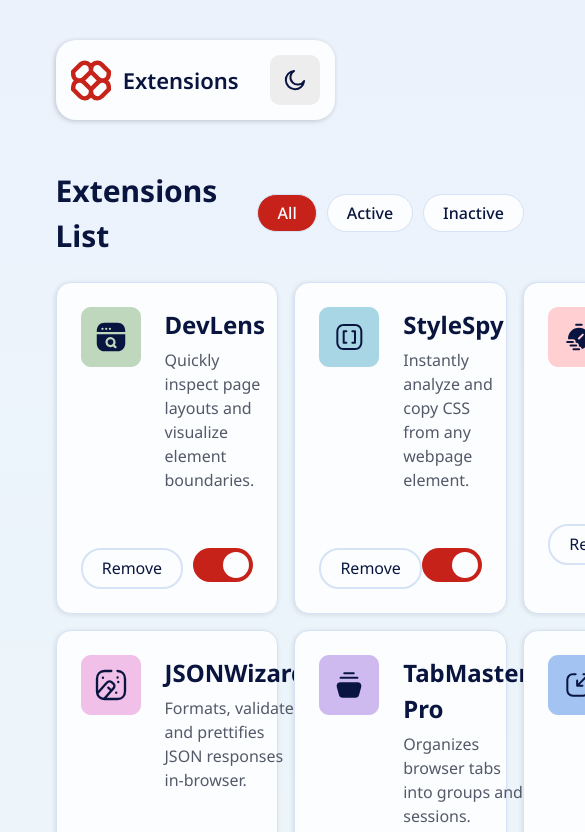
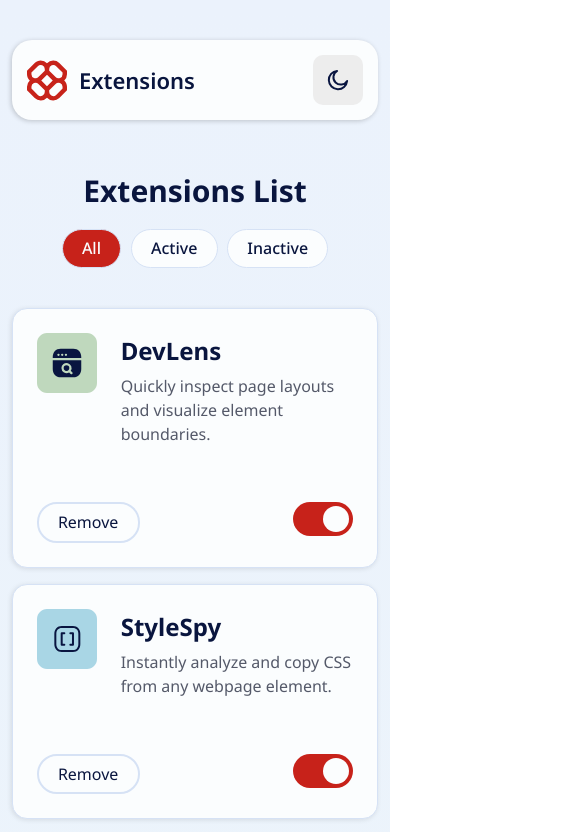
Before and after one commit to isabela2903/browser-extention-manager-ui, a plain HTML site: page index.html in a window 390 px wide. Shown: the top 832 px of the page, 585 px wide, since content can reach past the window. Drawn offline with Linux system fonts and the light colour scheme.

Commit message:
feat: adicionar layout responsivo

```diff
--- a/css/base.css
+++ b/css/base.css
@@ -1,5 +1,5 @@
 body {
-  padding: 2.5rem;
+  padding: 2.5rem 5%;
   font-family: "Noto Sans", sans-serif;
 }
 
@@ -10,7 +10,6 @@ body {
   justify-content: space-between;
   padding: 0.9375rem;
   align-items: center;
-  width: 90%;
   margin: 0 auto;
   border-radius: 20px;
 }
@@ -47,7 +46,6 @@ body {
   display: flex;
   justify-content: space-between;
   align-items: center;
-  max-width: 90%;
   margin: 3rem auto 1.5rem auto;
 }
 
@@ -76,7 +74,6 @@ body {
 /* ----------------------------- EXTENSION LIST ----------------------------- */
 
 .extensions-list {
-  width: 90%;
   display: grid;
   grid-template-columns: repeat(3, 1fr);
   margin: 0 auto;
@@ -86,6 +83,9 @@ body {
 .extensions-list .card {
   border-radius: 15px;
   padding: 1.5rem;
+  display: flex;
+  flex-direction: column;
+  justify-content: space-between;
 }
 
 .extensions-list .card .card-header {
--- /dev/null
+++ b/css/responsive.css
@@ -0,0 +1,30 @@
+@media (max-width: 1024px) {
+  .extensions-list {
+    grid-template-columns: repeat(2, 1fr);
+  }
+}
+
+@media (max-width: 768px) {
+  .extensions-list {
+    display: block;
+  }
+
+  .extensions-list .card:not(:last-child) {
+    margin-bottom: 1rem;
+  }
+}
+
+@media (max-width: 425px) {
+  body {
+    padding: 2.5rem 3%;
+  }
+
+  .extensions-filter {
+    flex-direction: column;
+    align-items: center;
+  }
+
+  .extensions-filter ul {
+    padding: 0;
+  }
+}
--- a/index.html
+++ b/index.html
@@ -23,6 +23,7 @@
     <link rel="stylesheet" href="./css/variables.css" />
     <link rel="stylesheet" href="./css/base.css" />
     <link rel="stylesheet" href="./css/light-theme.css" />
+    <link rel="stylesheet" href="./css/responsive.css" />
   </head>
   <body>
     <header class="header">
--- a/js/filterExtensions.js
+++ b/js/filterExtensions.js
@@ -1,7 +1,4 @@
 import { applyFilter } from "./applyFilter.js";
-import { isActive } from "./isActive.js";
-import { renderCards } from "./renderCards.js";
-import { getData, toggleExtensions } from "./toggleExtensions.js";
 
 export function filterExtensions() {
     const btnsFilter = document.querySelectorAll(".btn-filter");
```
